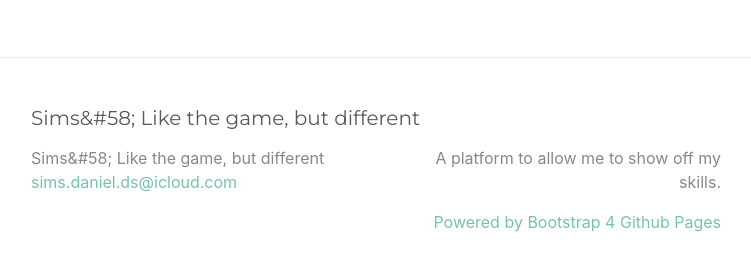
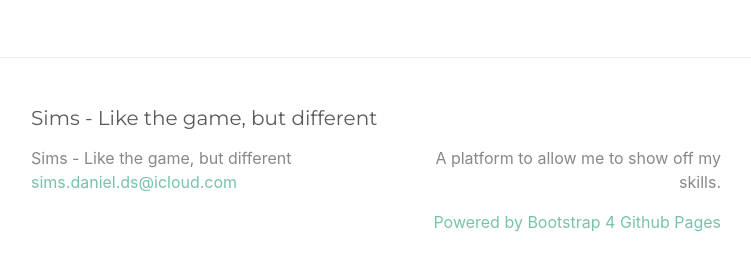
Before and after one commit to dancsims/dancsims.github.io, a Jekyll site: the page built from index.md, in a window 1280 px wide and 900 px high, scrolled down 2352 px. Shown: the part 602-873 px from the top of the window, without its empty margins (264-1015 px from the left). Built offline with Jekyll 4.4.1, drawn with Linux system fonts in a browser that asks for light colours; some of the changed text lies outside the part shown.

Commit message:
another change around colon

```diff
--- a/_config.yml
+++ b/_config.yml
@@ -13,7 +13,7 @@
 # you will see them accessed via {{ site.title }}, {{ site.email }}, and so on.
 # You can create any custom variable you would like, and they will be accessible
 # in the templates via {{ site.myvariable }}.
-title: Sims&#58; Like the game, but different
+title: Sims - Like the game, but different
 email: "sims.daniel.ds@icloud.com"
 description: >- # this means to ignore newlines until "baseurl:"
   A platform to allow me to show off my skills.
```
